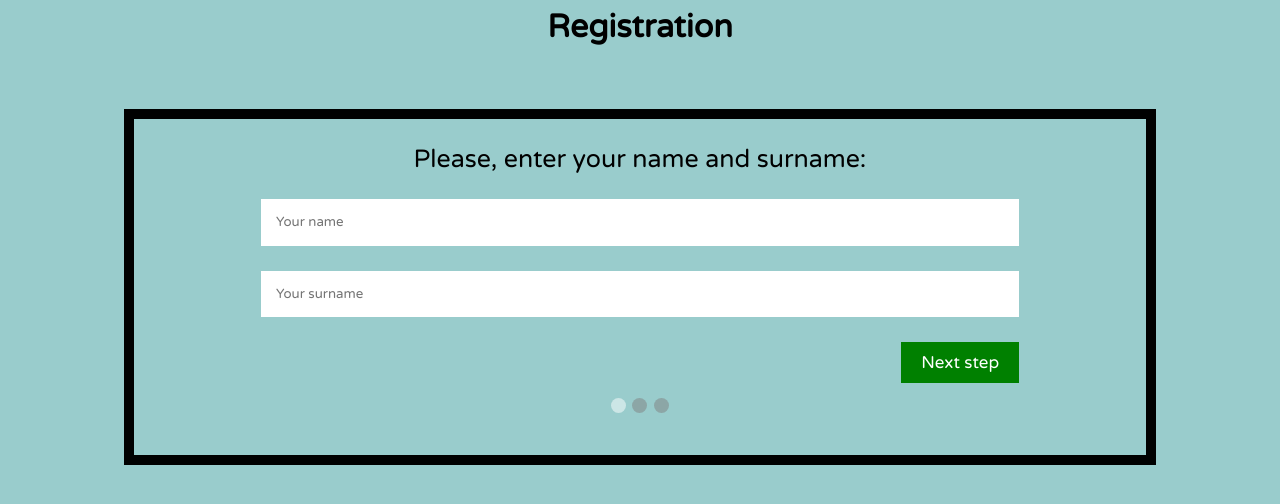
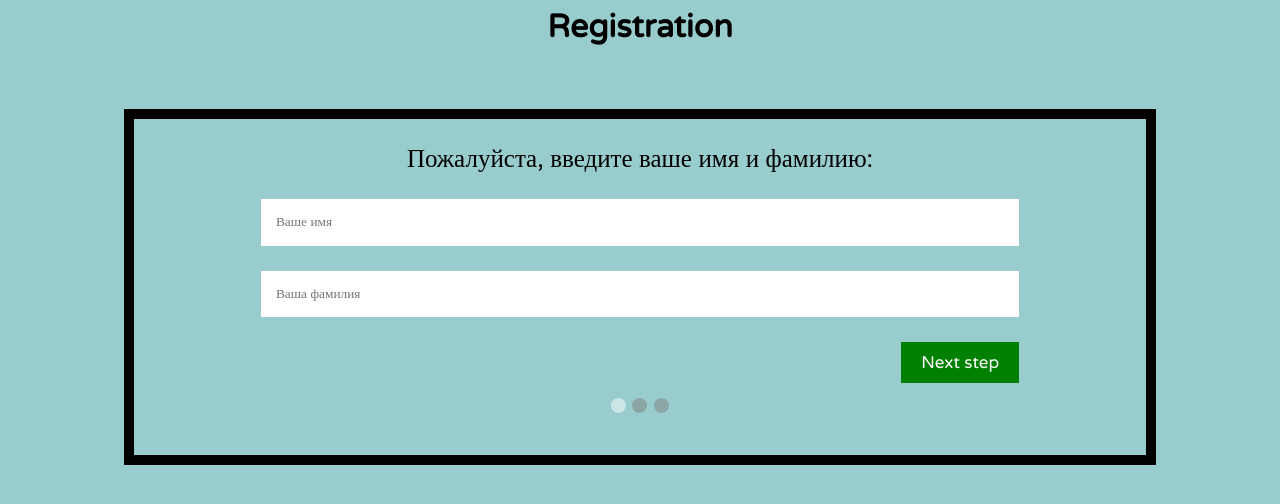
Before and after one commit to JLirik/sEA_battLe, a Flask app: page /reg in a window 1280 px wide. Shown: the top 504 px of the page. Run offline with Flask 3, Linux system fonts and the light colour scheme.

Commit message:
Update registration_unit.html

```diff
--- a/Новая папка/templates/registration_unit.html
+++ b/Новая папка/templates/registration_unit.html
@@ -9,19 +9,19 @@
 		<div class="box-1">
 			<form id='form' method="post">
 				<div class='tab'>
-					<p>Please, enter your name and surname:</p>
-					<p><input placeholder="Your name" name="name"></p>
-					<p><input placeholder="Your surname" name="surname"></p>
+					<p>Пожалуйста, введите ваше имя и фамилию:</p>
+					<p><input placeholder="Ваше имя" name="name" class="name"></p>
+					<p><input placeholder="Ваша фамилия" name="surname" class="surname"></p>
 				</div>
 				<div class='tab'>
-					<p>Please, enter your contact info:</p>
-					<p><input placeholder="Your email" name="email"></p>
-					<p><input placeholder="Your phone number" name="phone"></p>
+					<p>Пожалуйста, введите вашу контактную информацию и код администратора (только для админов):</p>
+					<p><input placeholder="Ваша почта" name="email" type="email"></p>
+					<p><input placeholder="Код админа" name="admin"></p>
 				</div>
 				<div class='tab'>
-					<p>Please, enter your login and password:</p>
-					<p><input placeholder="Your login" name="login"></p>
-					<p><input placeholder="Your password" name="password"></p>
+					<p>Пожалуйста, придумайте логин и пароль:</p>
+					<p><input placeholder="Ваш логин" name="login"></p>
+					<p><input placeholder="Придумайте пароль" name="password" type="password"></p>
 				</div>
 				<div style='overflow: auto;'>
 					<button id='next' type='button' onclick="moveTab(1)">Next step</button>
```
